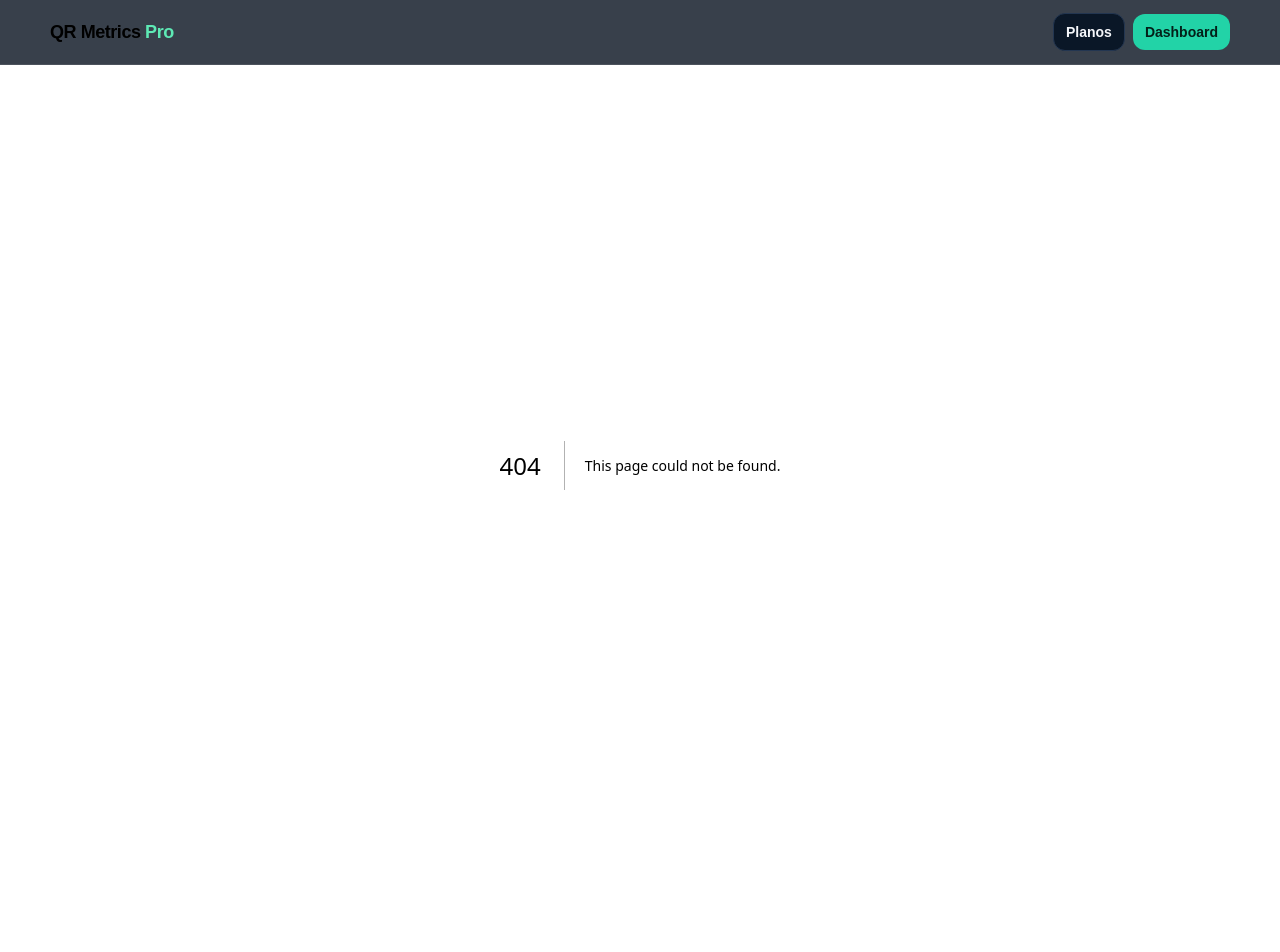
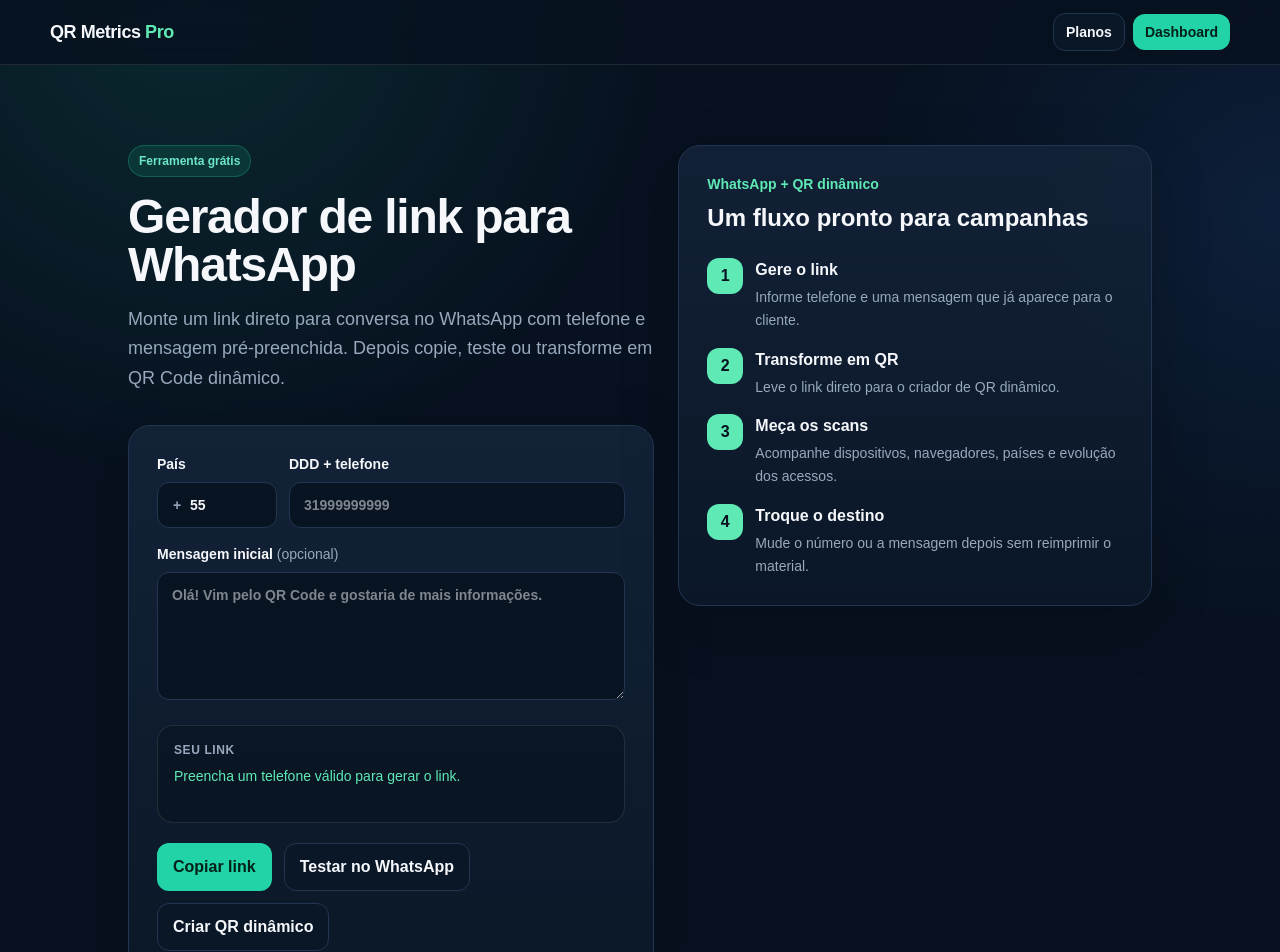
Before and after one commit to Brunohvg/qrcode-pro-analytics, a Next.js app: page /ferramentas/whatsapp in a window 1280 px wide. Before the commit this address had no page. Shown: the top 952 px of the page. Before the commit the page ends 865 px from the top, so only its background shows below. Built offline with nearby package versions, Linux system fonts and the light colour scheme.

Commit message:
feat: add WhatsApp link generator tool

```diff
--- /dev/null
+++ b/app/ferramentas/whatsapp/page.tsx
@@ -0,0 +1,135 @@
+"use client";
+
+import Link from "next/link";
+import { useMemo, useState } from "react";
+
+function onlyDigits(value: string): string {
+  return value.replace(/\D/g, "");
+}
+
+function buildWhatsAppLink(countryCode: string, phone: string, message: string): string {
+  const country = onlyDigits(countryCode);
+  const number = onlyDigits(phone);
+  if (!country || number.length < 8) return "";
+  const base = `https://wa.me/${country}${number}`;
+  return message.trim() ? `${base}?text=${encodeURIComponent(message.trim())}` : base;
+}
+
+export default function WhatsAppLinkGeneratorPage() {
+  const [countryCode, setCountryCode] = useState("55");
+  const [phone, setPhone] = useState("");
+  const [message, setMessage] = useState("");
+  const [copied, setCopied] = useState(false);
+
+  const link = useMemo(
+    () => buildWhatsAppLink(countryCode, phone, message),
+    [countryCode, phone, message],
+  );
+
+  const qrHref = link
+    ? `/dashboard?url=${encodeURIComponent(link)}&name=${encodeURIComponent(`WhatsApp ${onlyDigits(phone)}`)}`
+    : "/dashboard";
+
+  async function copyLink() {
+    if (!link) return;
+    await navigator.clipboard.writeText(link);
+    setCopied(true);
+    window.setTimeout(() => setCopied(false), 1800);
+  }
+
+  return (
+    <main className="shell py-12 md:py-20">
+      <section className="max-w-5xl mx-auto grid lg:grid-cols-[1fr_.9fr] gap-6 items-start">
+        <div>
+          <span className="badge">Ferramenta grátis</span>
+          <h1 className="text-4xl md:text-5xl font-black tracking-tight mt-4">
+            Gerador de link para WhatsApp
+          </h1>
+          <p className="muted mt-4 text-lg leading-relaxed max-w-2xl">
+            Monte um link direto para conversa no WhatsApp com telefone e mensagem pré-preenchida. Depois copie, teste ou transforme em QR Code dinâmico.
+          </p>
+
+          <div className="card p-6 md:p-7 mt-8">
+            <div className="grid sm:grid-cols-[120px_1fr] gap-3">
+              <label className="text-sm font-bold">
+                País
+                <div className="relative mt-2">
+                  <span className="absolute left-4 top-1/2 -translate-y-1/2 muted">+</span>
+                  <input
+                    className="input !pl-8"
+                    inputMode="numeric"
+                    value={countryCode}
+                    onChange={(event) => setCountryCode(onlyDigits(event.target.value).slice(0, 4))}
+                    aria-label="Código do país"
+                  />
+                </div>
+              </label>
+              <label className="text-sm font-bold">
+                DDD + telefone
+                <input
+                  className="input mt-2"
+                  inputMode="tel"
+                  placeholder="31999999999"
+                  value={phone}
+                  onChange={(event) => setPhone(event.target.value)}
+                />
+              </label>
+            </div>
+
+            <label className="block text-sm font-bold mt-4">
+              Mensagem inicial <span className="muted font-normal">(opcional)</span>
+              <textarea
+                className="input mt-2 min-h-32 resize-y"
+                placeholder="Olá! Vim pelo QR Code e gostaria de mais informações."
+                value={message}
+                maxLength={1000}
+                onChange={(event) => setMessage(event.target.value)}
+              />
+            </label>
+
+            <div className="mt-5 rounded-2xl border border-white/10 bg-black/20 p-4">
+              <div className="text-xs font-bold uppercase tracking-wider muted">Seu link</div>
+              <div className="mt-2 text-sm break-all text-emerald-300 min-h-10">
+                {link || "Preencha um telefone válido para gerar o link."}
+              </div>
+            </div>
+
+            <div className="flex flex-wrap gap-3 mt-5">
+              <button type="button" className="btn-primary" disabled={!link} onClick={() => void copyLink()}>
+                {copied ? "Link copiado" : "Copiar link"}
+              </button>
+              {link ? (
+                <a className="btn-secondary" href={link} target="_blank" rel="noreferrer">
+                  Testar no WhatsApp
+                </a>
+              ) : (
+                <button className="btn-secondary" disabled>Testar no WhatsApp</button>
+              )}
+              <Link className="btn-secondary" href={qrHref} aria-disabled={!link}>
+                Criar QR dinâmico
+              </Link>
+            </div>
+          </div>
+        </div>
+
+        <aside className="card p-6 md:p-7 lg:sticky lg:top-24">
+          <div className="text-sm font-extrabold text-emerald-300">WhatsApp + QR dinâmico</div>
+          <h2 className="text-2xl font-black mt-2">Um fluxo pronto para campanhas</h2>
+          <div className="mt-6 space-y-4">
+            {[
+              ["1", "Gere o link", "Informe telefone e uma mensagem que já aparece para o cliente."],
+              ["2", "Transforme em QR", "Leve o link direto para o criador de QR dinâmico."],
+              ["3", "Meça os scans", "Acompanhe dispositivos, navegadores, países e evolução dos acessos."],
+              ["4", "Troque o destino", "Mude o número ou a mensagem depois sem reimprimir o material."],
+            ].map(([step, title, text]) => (
+              <div key={step} className="flex gap-3">
+                <div className="size-9 shrink-0 rounded-xl bg-emerald-300 text-[#07111f] grid place-items-center font-black">{step}</div>
+                <div><div className="font-extrabold">{title}</div><p className="muted text-sm mt-1 leading-relaxed">{text}</p></div>
+              </div>
+            ))}
+          </div>
+        </aside>
+      </section>
+    </main>
+  );
+}
```
